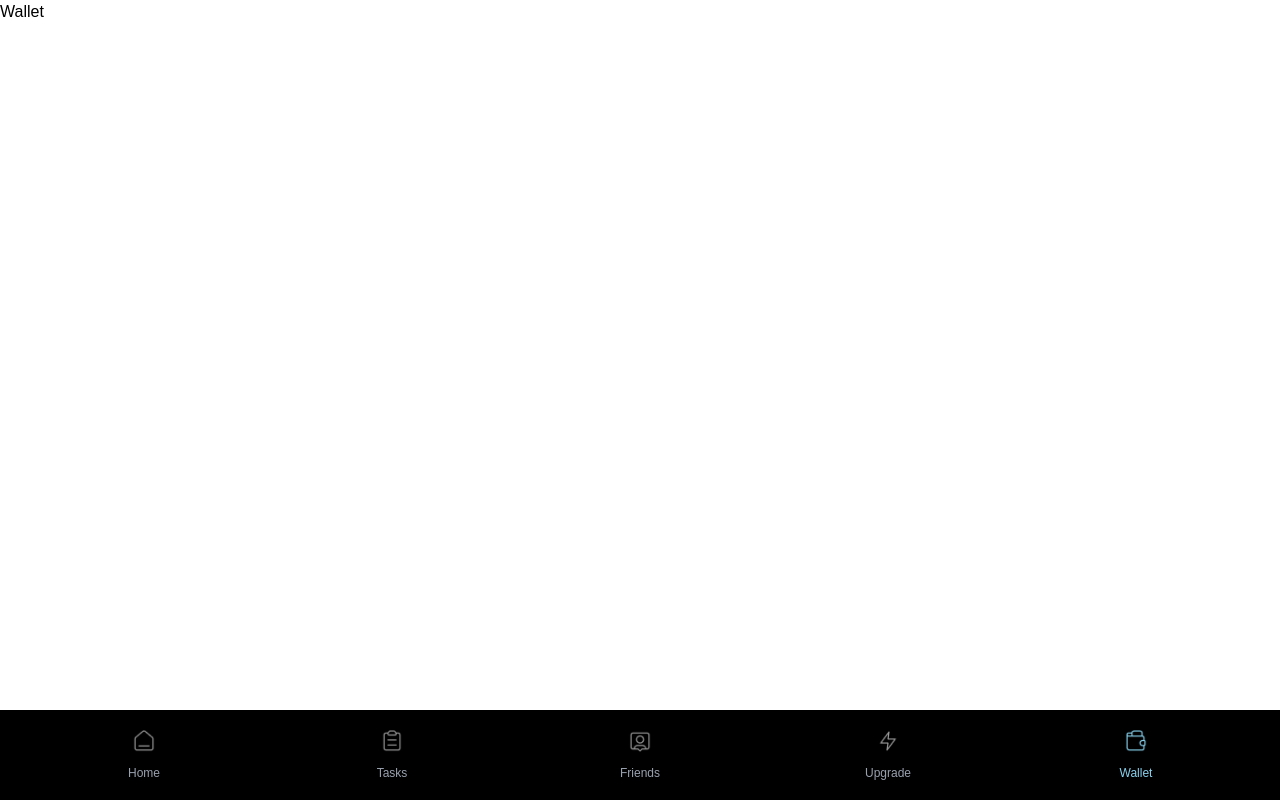
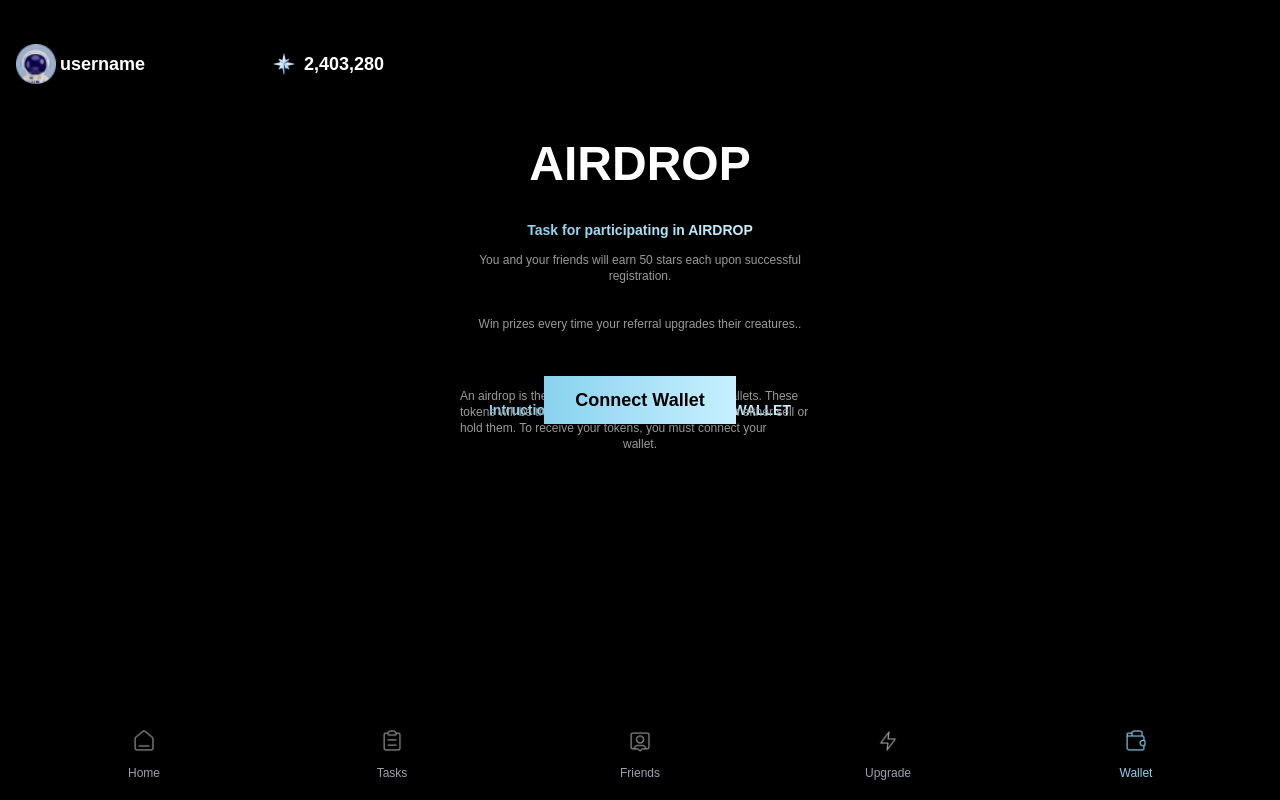
Before and after one commit to Star-rist/front-end, a React (Vite) app: page /wallet in a window 1280 px wide. Built offline with nearby package versions, Linux system fonts and the light colour scheme.

Commit message:
wallet screen

```diff
--- a/src/screens/Home.jsx
+++ b/src/screens/Home.jsx
@@ -82,17 +82,13 @@ function Home() {
         />
       </div>
 
-      {/* Progress Bar */}
-      <div className="absolute bottom-53 left-1/2 transform -translate-x-1/2 w-90">
-        {/* Text Section */}
-        <div className="flex justify-between text-white text-xl font-bold mb-2">
+     {/* Progress Bar */}
+     <div className="absolute bottom-54 left-1/2 transform -translate-x-1/2 w-11/12 max-w-md z-10">
+        <div className="flex justify-between text-white text-lg font-bold mb-2">
           <span>Time Remaining</span>
           <span>02:15:27</span>
         </div>
-
-        {/* Progress Bar Container */}
-        <div className="relative w-full h-4 bg-black overflow-hidden">
-          {/* Dividers */}
+        <div className="relative w-full h-3 bg-black overflow-hidden">
           <div className="absolute inset-0 flex justify-between">
             {[...Array(9)].map((_, index) => (
               <div
@@ -101,18 +97,16 @@ function Home() {
               ></div>
             ))}
           </div>
-
-          {/* Gradient Fill - Reduced to Half */}
           <div
             className="h-full bg-gradient-to-r from-[#88D2EE] to-[#C7F0FF] transition-all duration-1000"
-            style={{ width: "60%" }} // Half of the progress bar
+            style={{ width: "60%" }}
           ></div>
         </div>
       </div>
 
-      {/* Gradient Button with Text */}
-      <div className="absolute bottom-35 left-1/2 transform -translate-x-1/2">
-        <div className="w-90 h-13 flex items-center justify-center bg-gradient-to-r from-[#88D2EE] to-[#C7F0FF] text-black text-lg font-semibold shadow-md cursor-pointer">
+     {/* Button */}
+     <div className="absolute bottom-37 left-1/2 transform -translate-x-1/2 z-10">
+        <div className="w-95 sm:w-48 h-12 flex items-center justify-center bg-gradient-to-r from-[#88D2EE] to-[#C7F0FF] text-black text-lg font-semibold shadow-md cursor-pointer rounded-md">
           Collect Now
         </div>
       </div>
--- a/src/screens/Loading.jsx
+++ b/src/screens/Loading.jsx
@@ -21,7 +21,7 @@ const Loading = () => {
     if (step === 2) {
       const timer = setTimeout(() => {
         setStep(3); // Automatically move to final page after 3 seconds
-      }, 3000);
+      }, 2000);
       return () => clearTimeout(timer);
     }
   }, [step]);
--- a/src/screens/Wallet.jsx
+++ b/src/screens/Wallet.jsx
@@ -1,9 +1,123 @@
-import React from 'react'
+import React, { useState, useEffect } from "react";
+import { useNavigate } from "react-router-dom"; // Import the useNavigate hook
+import homepageImage from "../assets/Splash/Frame 3.png";
+import star from "../assets/Home/Star.png";
+import profileIcon from "../assets/Home/Profile Icon.png";
+import walletIcon from "../assets/Wallet/Icon.png";
 
 function Wallet() {
+  const [isOpen, setIsOpen] = useState(false);
+
   return (
-    <div>Wallet</div>
-  )
+    <div className="container min-h-screen w-full bg-black flex flex-col justify-end items-center relative">
+      {/* Background Image */}
+      {/* <img
+      src={homepageImage}
+      alt="Background"
+      className="absolute top-0 left-0 w-full h-full object-cover"
+    /> */}
+      <div className="absolute top-7 left-0 w-100 flex justify-between px-4 p-4 items-center">
+        {/* Image and Text at Top Left */}
+        <div className="flex items-center gap-1">
+          <img
+            src={profileIcon}
+            alt="profile Icon"
+            className="w-10 h-10 object-cover"
+          />
+          <p className="text-white text-lg font-bold">username</p>
+        </div>
+
+        {/* Second Text and Image at Top Right */}
+        <div className="flex items-center gap-2">
+          <img
+            src={star}
+            alt="star"
+            className="w-6 h-6 object-cover rounded-full"
+          />
+          <p className="text-lg font-bold text-white">2,403,280</p>
+        </div>
+      </div>
+
+      <div className="absolute top-10 items-center justify-start text-white text-5xl font-bold pt-25">
+        {/* Logo at the top */}
+        <p>AIRDROP</p>
+      </div>
+
+      <div className="absolute top-55 justify-center text-sm font-bold">
+        <h1 className="text-sm bg-gradient-to-r from-[#88D2EE] to-[#C7F0FF] bg-clip-text text-transparent ">
+          Task for participating in AIRDROP
+        </h1>
+      </div>
+
+      <div className="absolute top-61 flex flex-col items-center justify-center w-90 text-xs font-light">
+        <p className="mt-2 text-[#999999]">
+          You and your friends will earn 50 stars each upon successful{" "}
+          <span className="block text-center"> registration.</span>
+        </p>
+        <p className="mt-8 text-[#999999]">
+          Win prizes every time your referral upgrades their creatures..
+        </p>
+      </div>
+
+      {/* Button */}
+      <div className="absolute top-94 left-1/2 transform -translate-x-1/2 z-10">
+        <div
+          className="w-95 sm:w-48 h-12 flex items-center justify-center bg-gradient-to-r from-[#88D2EE] to-[#C7F0FF] text-black text-lg font-semibold shadow-md cursor-pointer"
+          onClick={() => setIsOpen(true)}
+        >
+          Connect Wallet
+        </div>
+      </div>
+
+      <div className="absolute top-1/2 justify-center font-bold">
+        <h1 className="text-sm bg-gradient-to-r from-[#88D2EE] to-[#C7F0FF] bg-clip-text text-transparent ">
+          Intructions on HOW TO CONNECT A WALLET{" "}
+        </h1>
+      </div>
+
+      <div className="absolute bottom-87 flex flex-col items-center justify-center w-90 text-xs font-light">
+        <p className="mt-2 text-[#999999]">
+          An airdrop is the distribution of tokens to players' wallets. These
+          tokens will be traded on top exchanges, and you can either sell or
+          hold them. To receive your tokens, you must connect your{" "}
+          <span className="block text-center"> wallet.</span>
+        </p>
+      </div>
+
+      {/* Modal Overlay */}
+      {isOpen && (
+        <div className="fixed inset-0 bg-[#0D131B7A] backdrop-blur-lg flex items-center justify-center z-50">
+          {/* Modal Content */}
+          <div className="bg-gradient-to-r from-[#09090A] to-[#121315] p-6 border-1 border-[#C7F0FF] text-center w-95">
+            {/* Wallet Icon */}
+            <img src={walletIcon} alt="Wallet" className="mx-auto w-16 h-16" />
+
+            {/* Modal Text */}
+            <h2 className="text-lg font-bold text-[#EEEEF0] mt-4">
+              Connect your TON Wallet{" "}
+            </h2>
+            <p className="text-sm text-[#999999] mt-2">
+              Connect your crypto wallet to receive airdop allocation. If you
+              don't have one, create one in your Telegram account.
+            </p>
+
+            {/* Buttons */}
+            <div className="mt-6 space-y-3">
+              <button className="w-full bg-gradient-to-r from-[#88D2EE] to-[#C7F0FF] text-black py-3  font-bold">
+                Connect Wallet
+              </button>
+              <button
+                className="w-full bg-transparent border-2 border-[#797979] text-[#999999] py-3"
+                onClick={() => setIsOpen(false)}
+              >
+                Cancel
+              </button>
+            </div>
+          </div>
+        </div>
+      )}
+    </div>
+  );
 }
 
-export default Wallet
+export default Wallet;
--- a/tailwind.config.js
+++ b/tailwind.config.js
@@ -2,7 +2,13 @@
 export default {
   content: ["./src/**/*.{js,jsx,ts,tsx}"],
   theme: {
-    extend: {},
+    extend: {
+      backdropBlur: {
+        sm: '4px',
+        md: '8px',
+        lg: '12px',
+      },
+    },
   },
   plugins: [],
 };
```
